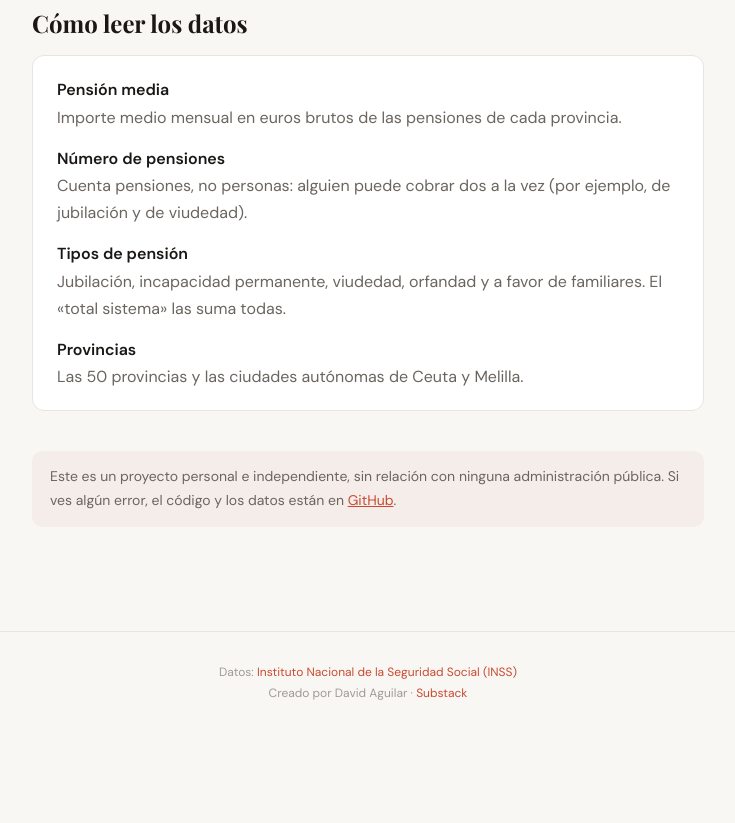
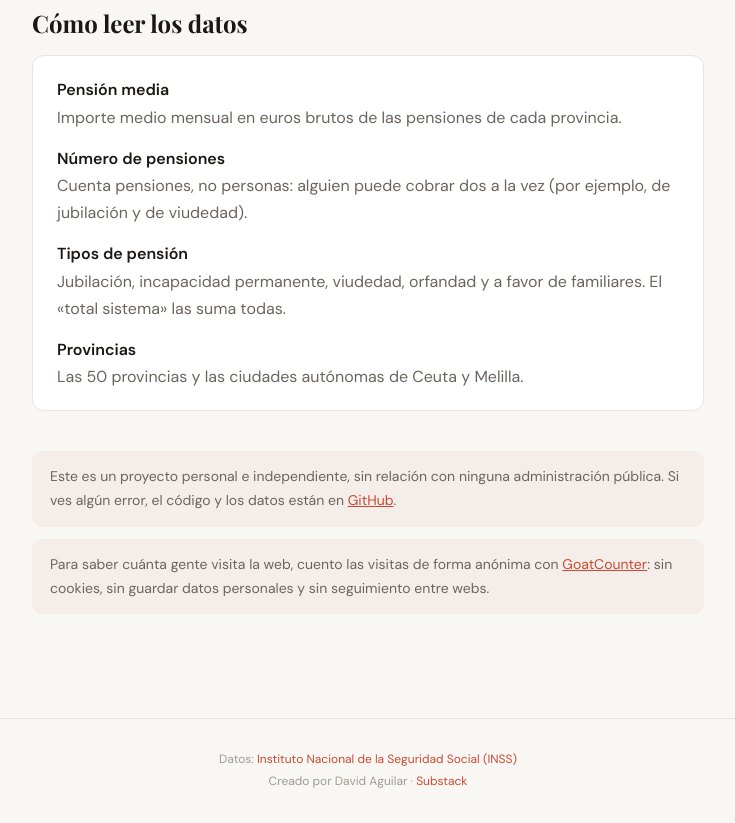
Before and after one commit to DavidAguilar13/datospensiones.github.io, a plain HTML site: page sobre.html in a window 1280 px wide. Shown: the part 1250-2073 px from the top of the page, without its empty margins (272-1007 px from the left). Before the commit the page ends 1985 px from the top, so only its background shows below. Drawn offline with nearby package versions, Linux system fonts and the light colour scheme.

Commit message:
Estadísticas de visitas con GoatCounter (anónimas, sin cookies)
Script de GoatCounter (davidaguilar) en index.html y sobre.html, y nota de privacidad en Sobre el proyecto.

```diff
--- a/sobre.html
+++ b/sobre.html
@@ -228,6 +228,11 @@
       pública. Si ves algún error, el código y los datos están en
       <a href="https://github.com/DavidAguilar13/datospensiones.github.io" target="_blank" rel="noopener">GitHub</a>.
     </p>
+    <p class="note" style="margin-top:12px">
+      Para saber cuánta gente visita la web, cuento las visitas de forma anónima con
+      <a href="https://www.goatcounter.com" target="_blank" rel="noopener">GoatCounter</a>:
+      sin cookies, sin guardar datos personales y sin seguimiento entre webs.
+    </p>
   </section>
 </main>
 
@@ -236,5 +241,7 @@
   Creado por David Aguilar · <a href="https://davidaguilar.substack.com/" target="_blank" rel="noopener">Substack</a>
 </footer>
 
+<!-- Estadísticas de visitas anónimas, sin cookies: https://www.goatcounter.com -->
+<script data-goatcounter="https://davidaguilar.goatcounter.com/count" async src="https://gc.zgo.at/count.js"></script>
 </body>
 </html>
```
Also changed, not shown: index.html (+2 -0 lines).
